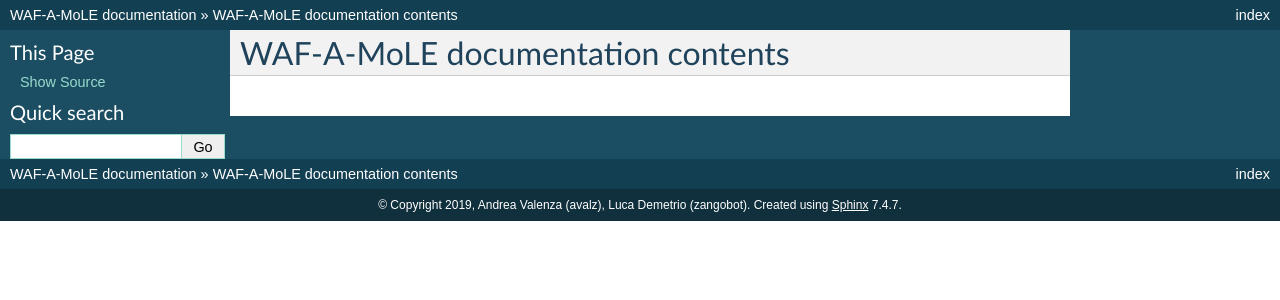
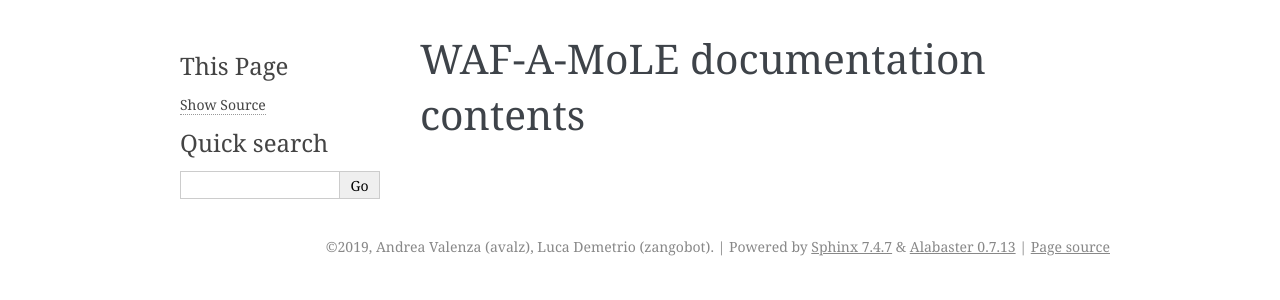
Before and after one commit to AvalZ/WAF-A-MoLE, a Sphinx documentation site: the page built from docs/contents.rst, in a window 1280 px wide. Shown: the top 300 px of the page. Built offline with Sphinx 7.4.7, drawn with Linux system fonts in a browser that asks for light colours.

Commit message:
Update content + theme

```diff
--- a/docs/conf.py
+++ b/docs/conf.py
@@ -52,7 +52,7 @@ exclude_patterns = ['_build', 'Thumbs.db', '.DS_Store']
 # The theme to use for HTML and HTML Help pages.  See the documentation for
 # a list of builtin themes.
 #
-html_theme = 'default'
+html_theme = 'alabaster'
 
 # Add any paths that contain custom static files (such as style sheets) here,
 # relative to this directory. They are copied after the builtin static files,
--- a/docs/contents.rst
+++ b/docs/contents.rst
@@ -4,4 +4,3 @@ WAF-A-MoLE documentation contents
 =============================
 
 .. toctree::
-   :maxdepth: 2
```
